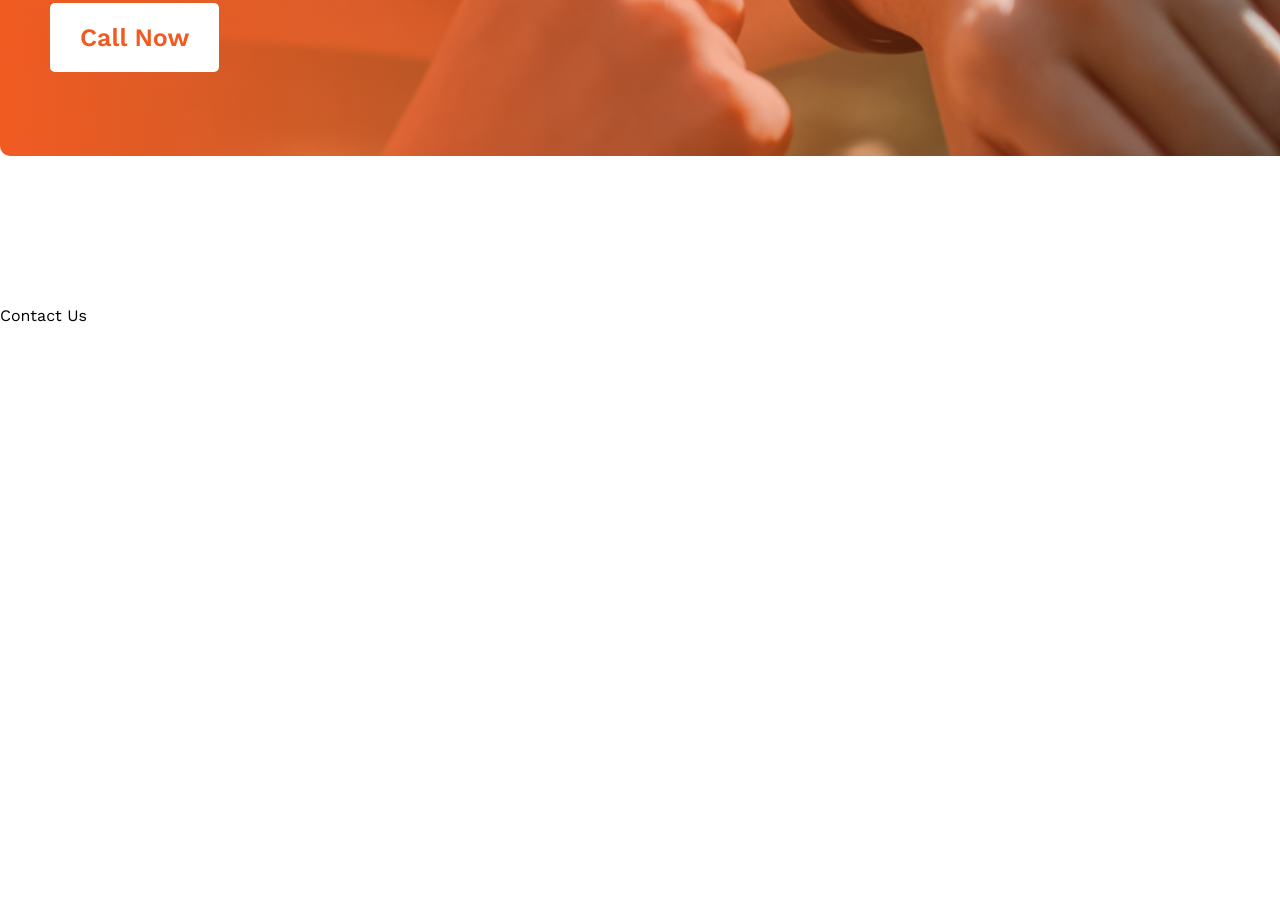
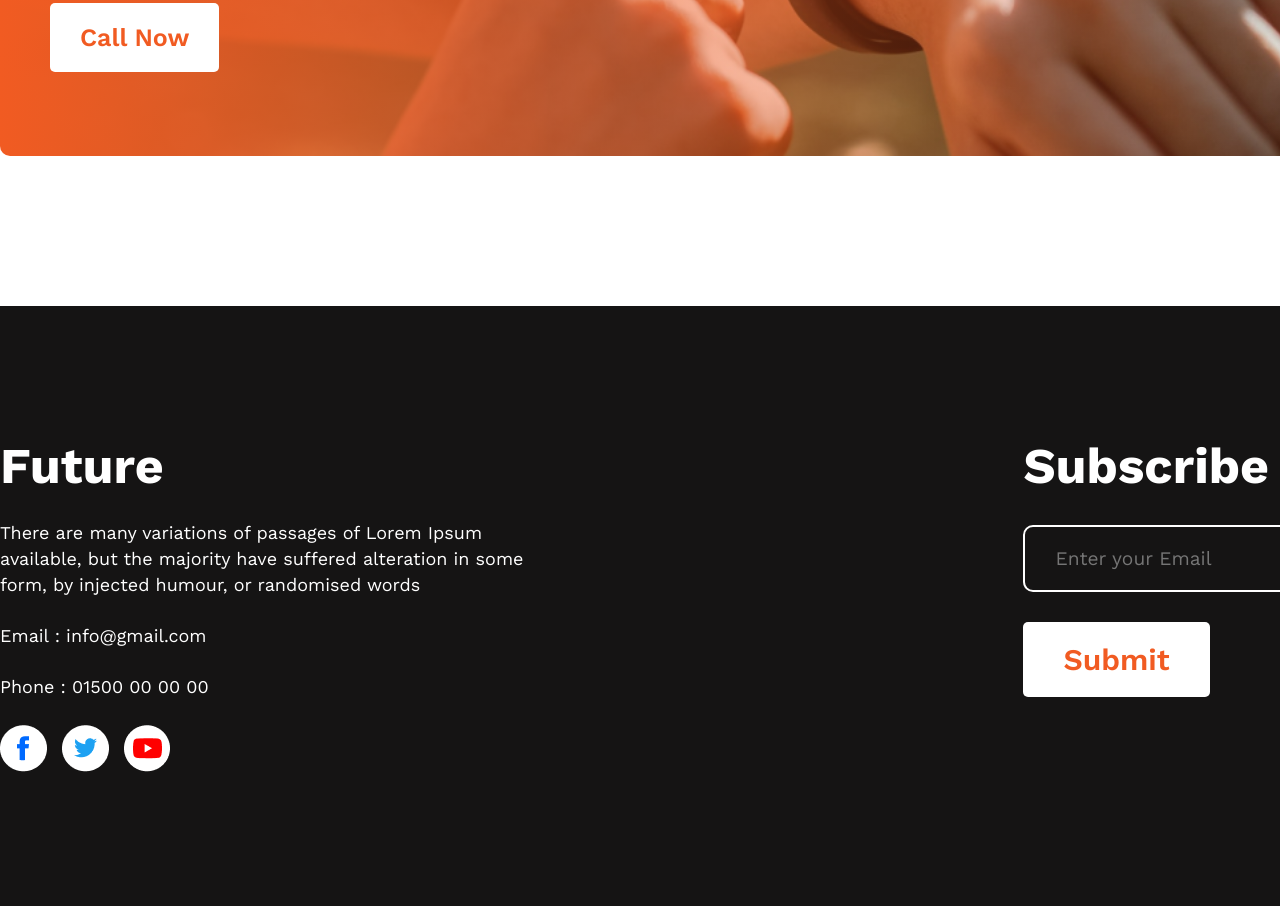
Before and after one commit to coderkamrul0/assignment-1, a plain HTML site: page index.html in a window 1280 px wide. Shown: the part 2462-3368 px from the top of the page. Before the commit the page ends 2787 px from the top, so only its background shows below. Drawn offline with nearby package versions, Linux system fonts and the light colour scheme.

Commit message:
final added

```diff
--- a/index.html
+++ b/index.html
@@ -98,7 +98,33 @@
     <!-- Contact Section End -->
 
 
-    Contact Us
+    <!-- Subscribe Section Start -->
+
+    <section class="subscribe-section">
+        <div class="subscribe-section-details">
+            <div class="future">
+                <h2>Future</h2>
+                <p>There are many variations of passages of Lorem Ipsum<br>
+                    available, but the majority have suffered alteration in some<br>
+                    form, by injected humour, or randomised words
+                </p>
+                <p>Email : info@gmail.com</p>
+                <p>Phone : 01500 00 00 00</p>
+                <div class="icons">
+                    <div class="facebook"><img src="images/icons/fb.png" alt=""></div>
+                    <div class="twitter"><img src="images/icons/twitter.png" alt=""></div>
+                    <div class="youtube"><img src="images/icons/youtube.png" alt=""></div>
+                </div>
+            </div>
+            <div class="subscribe">
+                <h3>Subscribe</h3>
+                <input id="email" class="email" type="Email" placeholder="Enter your Email"><br>
+                <input class="btn" type="submit">
+            </div>
+        </div>
+    </section>
+
+    <!-- Subscribe Section End -->
 
 </body>
 </html>
--- a/style.css
+++ b/style.css
@@ -39,6 +39,12 @@
     padding: 25px 25px;
     font-weight: 600;
     font-size: 26px;
+}
+.banner-details .banner-btn:hover{
+    color: #F15B22;
+    background-color: white;
+    padding: 23px;
+    border: 2px solid #F15B22;
 }
 
 /* Banner Section End */
@@ -153,5 +159,75 @@
         border-radius: 5px;
         margin-top: 45px;
     }
+    .contact-section .contact-section-details button:hover{
+        color:white;
+        background-color: #F15B22;
+        padding: 18px 28px;
+        border: 2px solid white;
+    }
 
 /* Contact Section End */
+
+
+
+/* Subscribe Section Start  */
+
+    .subscribe-section{
+        background: #151414;
+        color: white;
+    }
+    .subscribe-section .subscribe-section-details{
+        width: 1350px;
+        margin: auto;
+        display: flex;
+        padding: 130px 0;
+    }
+    .subscribe-section .subscribe-section-details h2{
+        font-size: 50px;
+        font-weight: 700;
+    }
+    .subscribe-section .subscribe-section-details p{
+        font-size: 18px;
+        margin: 25px 0;
+        line-height: 26px;
+    }
+    .subscribe-section .subscribe-section-details .icons{
+        display: flex;
+    }
+    .subscribe-section .subscribe-section-details .icons .facebook,.twitter,.youtube{
+        margin-right: 15px;
+    }
+    .subscribe-section .subscribe-section-details .subscribe h3{
+        font-size: 50px;
+        font-weight: 700;
+    }
+    .subscribe-section .subscribe-section-details .subscribe{
+        margin-left: 500px;
+    }
+    .subscribe-section .subscribe-section-details .subscribe .email{
+        color: #333;
+        font-size: 1.2rem;
+	    margin: 0 auto;
+        padding: 20px 30px;
+        border-radius: 10px;
+        background-color: transparent;
+        border: 2px solid white;
+        margin: 30px 0;
+
+    }
+    .subscribe-section .subscribe-section-details .btn{
+        color: #F15B22;
+        font-size: 30px;
+        font-weight: 600;
+        background-color: white;
+        border: none;
+        padding: 20px 40px;
+        border-radius: 5px;
+    }
+    .subscribe-section .subscribe-section-details .btn:hover{
+        color: white;
+        background-color: #F15B22;
+    }
+
+
+/* Subscribe Section End */
```
